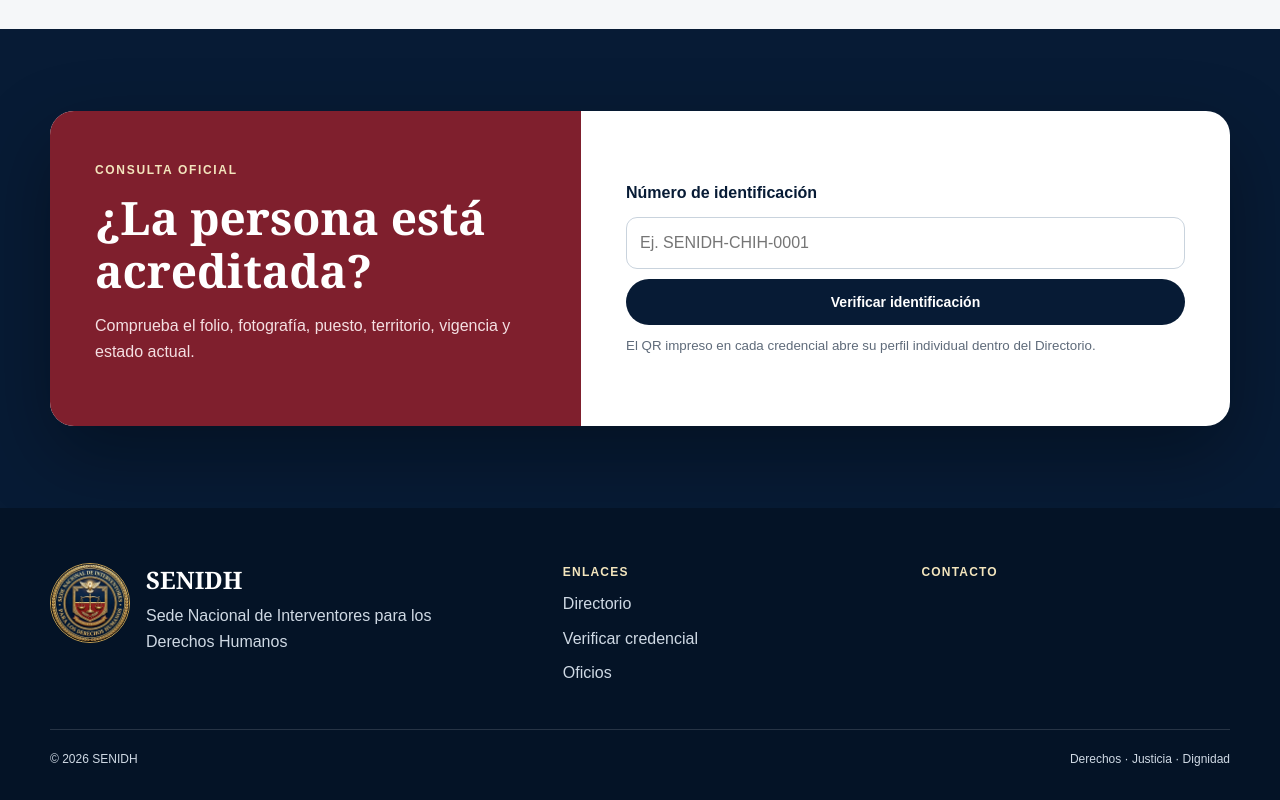
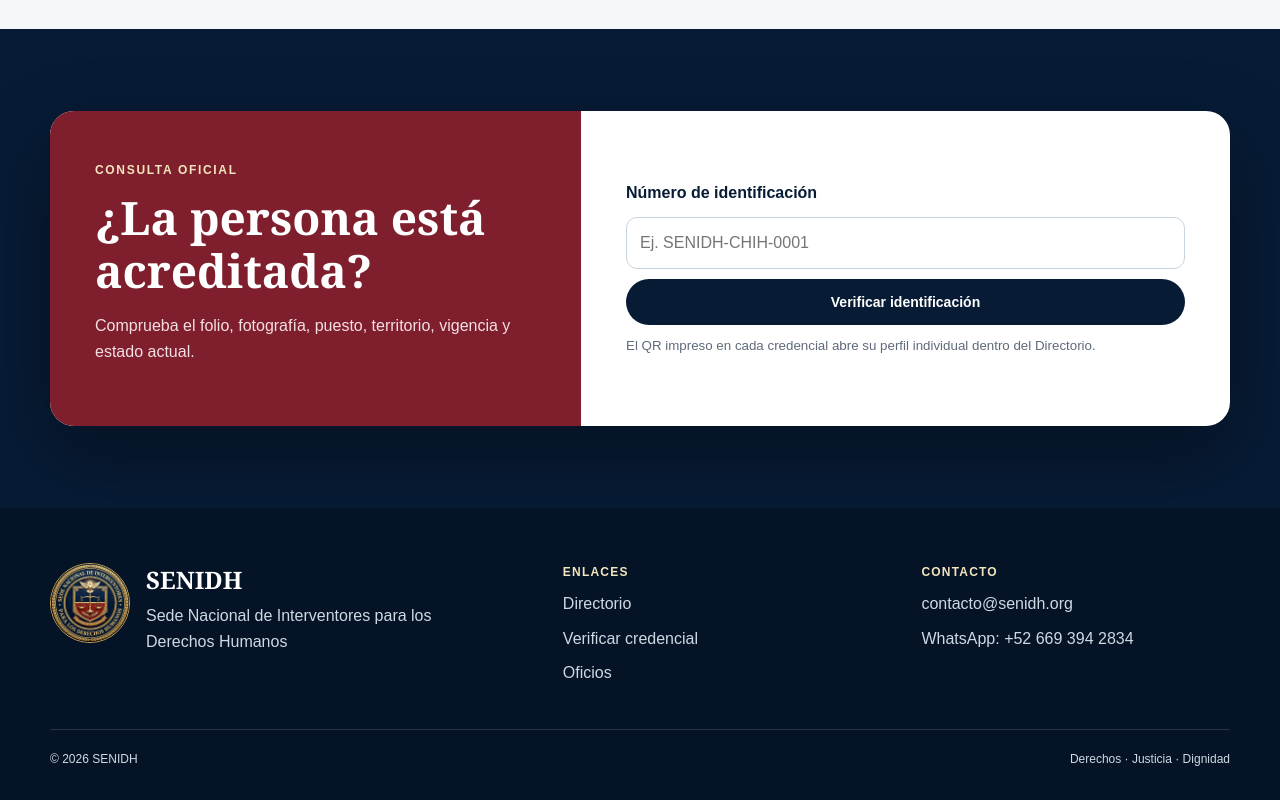
Before and after one commit to Alianza-Indigo/senidh, a Next.js app: page / in a window 1280 px wide. Shown: the part 3483-4283 px from the top of the page. Built offline with nearby package versions, Linux system fonts and the light colour scheme; no server answers; the database is empty.

Commit message:
Agregar correo y WhatsApp al footer

```diff
--- a/components/site-footer.tsx
+++ b/components/site-footer.tsx
@@ -3,12 +3,15 @@
 import Link from "next/link";
 import { getSettings } from "@/lib/settings";
 
+const CONTACT_EMAIL = "contacto@senidh.org";
+const WHATSAPP_DISPLAY = "+52 669 394 2834";
+const WHATSAPP_NUMBER = "526693942834";
+
 export async function SiteFooter() {
   const settings = await getSettings();
   const phoneHref = settings.phone.replace(/[^+\d]/g, "");
-  const wa = settings.whatsapp.replace(/\D/g, "");
   return <>
-    <footer className="site-footer"><div className="container footer-grid"><div className="footer-brand"><Image src="/assets/logo-senidh.webp" width={82} height={82} alt=""/><div><strong>SENIDH</strong><p>{settings.organization_name}</p></div></div><div><b>Enlaces</b><Link href="/directorio">Directorio</Link><Link href="/identificaciones">Verificar credencial</Link><Link href="/oficios">Oficios</Link></div><div><b>Contacto</b><a href={`mailto:${settings.email}`}>{settings.email}</a><a href={`tel:${phoneHref}`}>{settings.phone}</a><span>{settings.address}</span></div></div><div className="container copyright"><span>© {new Date().getFullYear()} SENIDH</span><span>Derechos · Justicia · Dignidad</span></div></footer>
-    <div className="contact-dock" aria-label="Contacto rápido"><a href={`mailto:${settings.email}`}><Mail/>Correo</a><a href={`tel:${phoneHref}`}><Phone/>Teléfono</a><a href={`https://www.google.com/maps/search/?api=1&query=${encodeURIComponent(settings.address)}`} target="_blank" rel="noreferrer"><MapPin/>Mapa</a><a href={`https://wa.me/${wa}`} target="_blank" rel="noreferrer"><MessageCircle/>WhatsApp</a></div>
+    <footer className="site-footer"><div className="container footer-grid"><div className="footer-brand"><Image src="/assets/logo-senidh.webp" width={82} height={82} alt=""/><div><strong>SENIDH</strong><p>{settings.organization_name}</p></div></div><div><b>Enlaces</b><Link href="/directorio">Directorio</Link><Link href="/identificaciones">Verificar credencial</Link><Link href="/oficios">Oficios</Link></div><div><b>Contacto</b><a href={`mailto:${CONTACT_EMAIL}`}>{CONTACT_EMAIL}</a><a href={`https://wa.me/${WHATSAPP_NUMBER}`} target="_blank" rel="noreferrer">WhatsApp: {WHATSAPP_DISPLAY}</a>{settings.phone && <a href={`tel:${phoneHref}`}>{settings.phone}</a>}{settings.address && <span>{settings.address}</span>}</div></div><div className="container copyright"><span>© {new Date().getFullYear()} SENIDH</span><span>Derechos · Justicia · Dignidad</span></div></footer>
+    <div className="contact-dock" aria-label="Contacto rápido"><a href={`mailto:${CONTACT_EMAIL}`}><Mail/>Correo</a>{settings.phone && <a href={`tel:${phoneHref}`}><Phone/>Teléfono</a>}<a href={`https://www.google.com/maps/search/?api=1&query=${encodeURIComponent(settings.address)}`} target="_blank" rel="noreferrer"><MapPin/>Mapa</a><a href={`https://wa.me/${WHATSAPP_NUMBER}`} target="_blank" rel="noreferrer"><MessageCircle/>WhatsApp</a></div>
   </>;
 }
```
